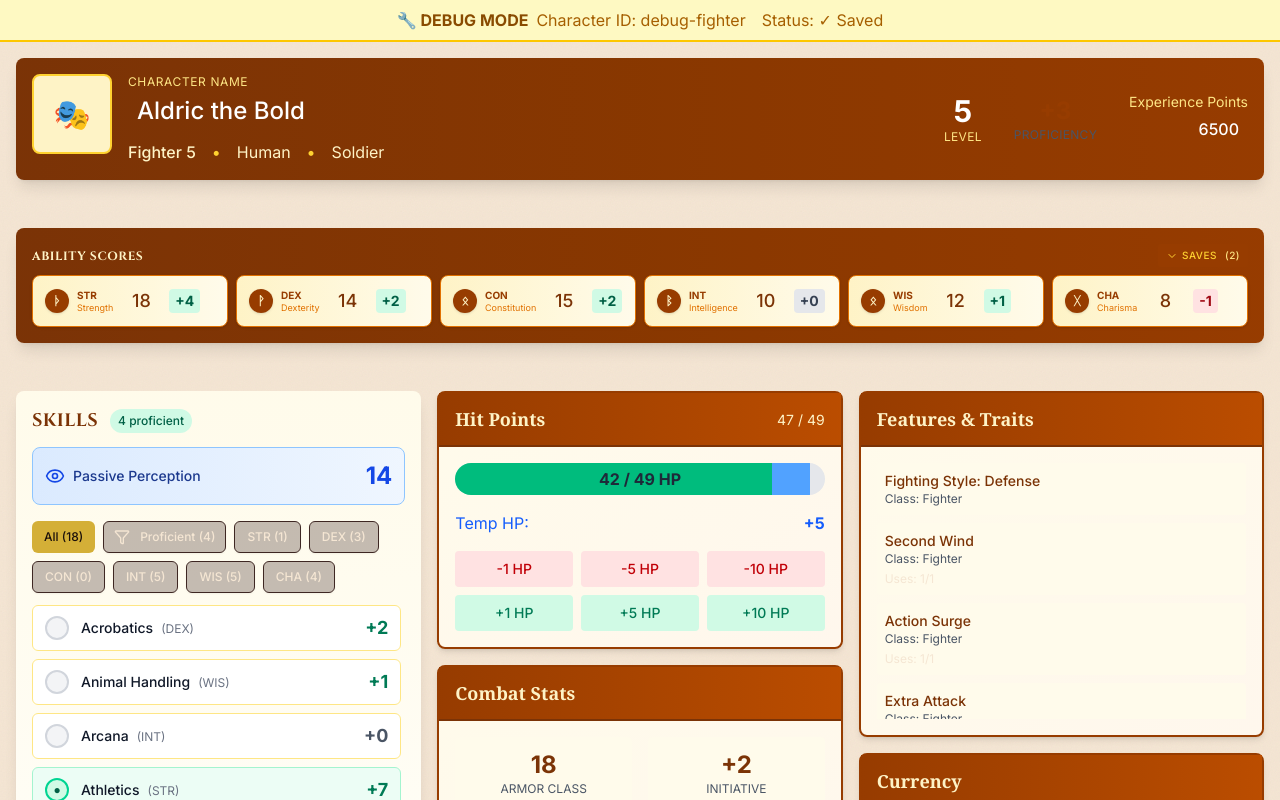
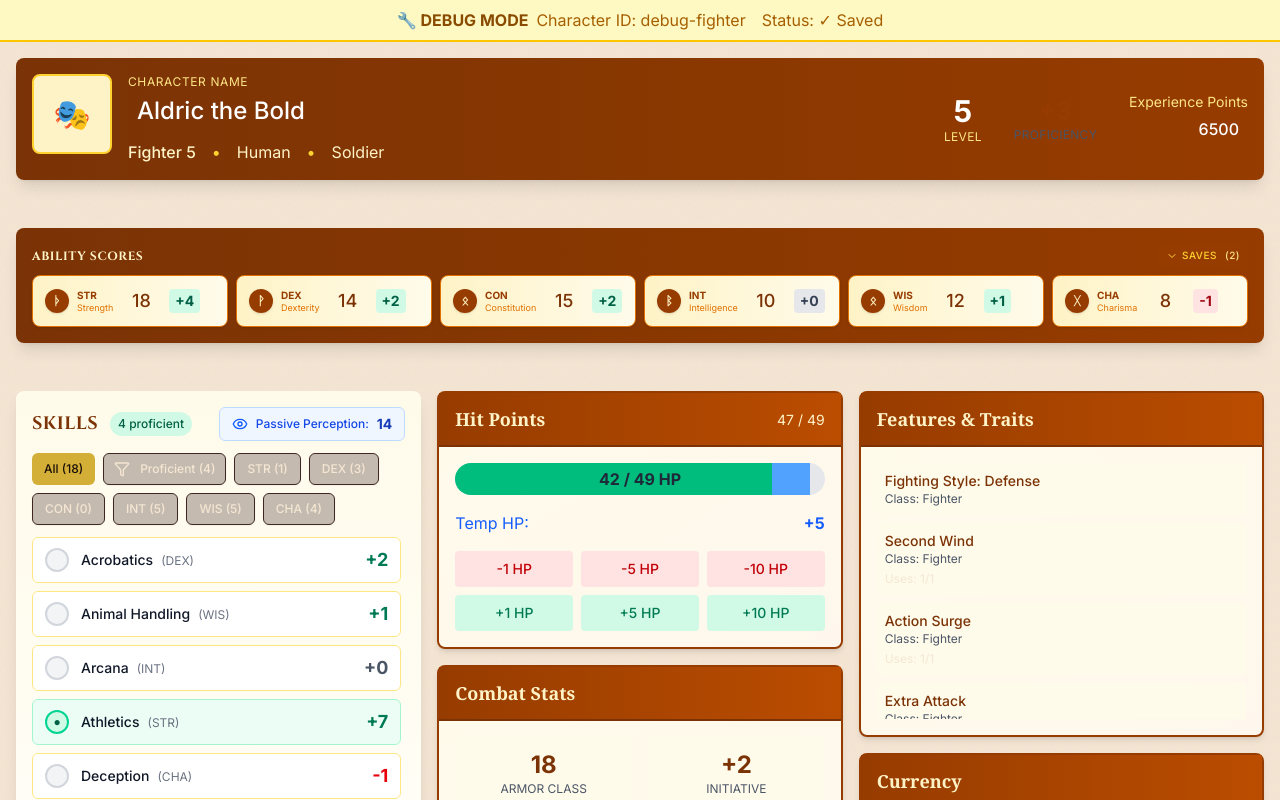
Before and after one commit to xvvcs/DnD-for-brokies, a Next.js app: page /characters/debug-fighter in a window 1280 px wide. Shown: the top 800 px of the page. Built offline with nearby package versions, Linux system fonts and the light colour scheme.

Commit message:
fix: corrected the passive perception badge positioning

```diff
--- a/src/components/character-sheet/SkillsPanel.tsx
+++ b/src/components/character-sheet/SkillsPanel.tsx
@@ -254,7 +254,7 @@ export function SkillsPanel({
     <div
       className={cn('bg-gradient-to-b from-amber-50 to-white rounded-lg shadow-lg p-4', className)}
     >
-      {/* Header */}
+      {/* Header with Passive Perception */}
       <div className="flex items-center justify-between mb-3">
         <div className="flex items-center gap-3">
           <h3 className="text-lg font-bold text-amber-900 uppercase tracking-wide">Skills</h3>
@@ -263,6 +263,14 @@ export function SkillsPanel({
               {proficientCount} proficient
             </span>
           )}
+        </div>
+
+        <div className="flex items-center gap-3">
+          {/* Passive Perception - minimal display */}
+          <div className="flex items-center gap-2 px-3 py-1.5 bg-blue-50 border border-blue-200 rounded-md">
+            <Eye className="w-4 h-4 text-blue-600" />
+            <span className="text-xs font-medium text-blue-700">Passive Perception:</span>
+            <span className="text-sm font-bold text-blue-800">{passivePerception}</span>
           </div>
 
           {/* Collapse Toggle */}
@@ -274,16 +282,6 @@ export function SkillsPanel({
           >
             {isCollapsed ? <ChevronDown className="w-5 h-5" /> : <ChevronUp className="w-5 h-5" />}
           </button>
-      </div>
-
-      {/* Passive Perception */}
-      <div className="mb-4 p-3 bg-gradient-to-r from-blue-100 to-blue-50 border border-blue-300 rounded-lg">
-        <div className="flex items-center justify-between">
-          <div className="flex items-center gap-2">
-            <Eye className="w-5 h-5 text-blue-700" />
-            <span className="font-medium text-sm text-blue-900">Passive Perception</span>
-          </div>
-          <span className="text-2xl font-bold text-blue-700">{passivePerception}</span>
         </div>
       </div>
 
```
Lines whose indentation alone changed are shown as unchanged.
